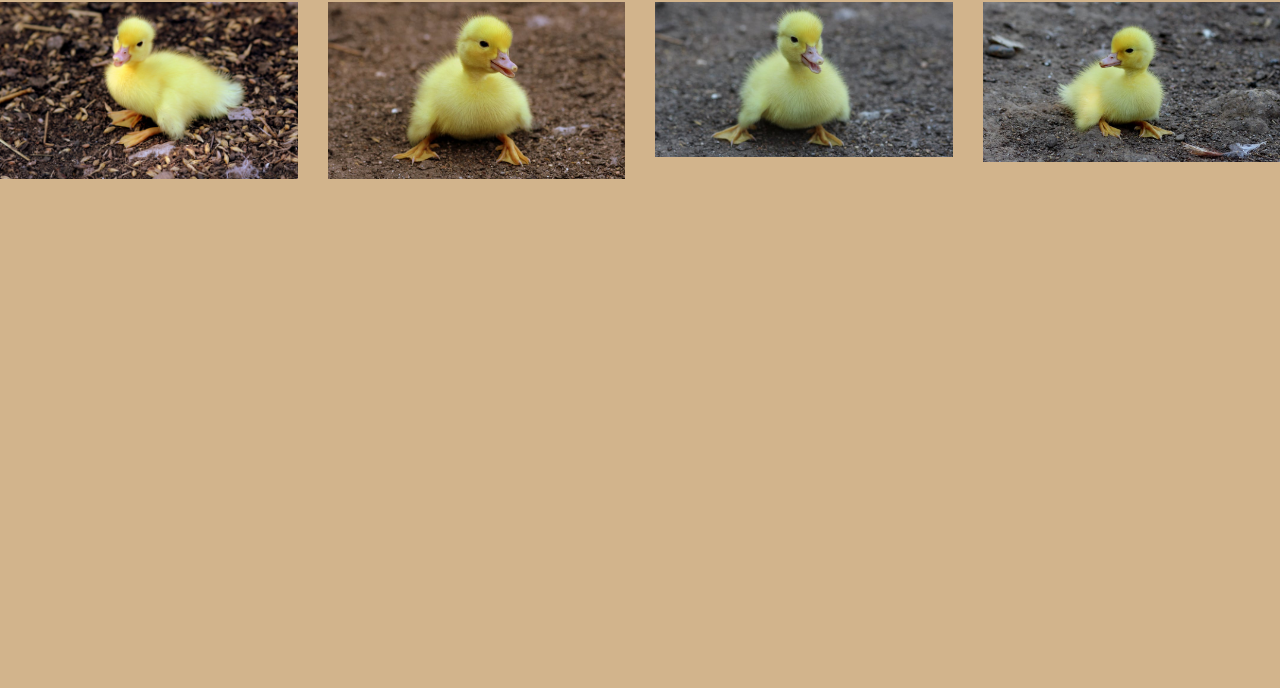
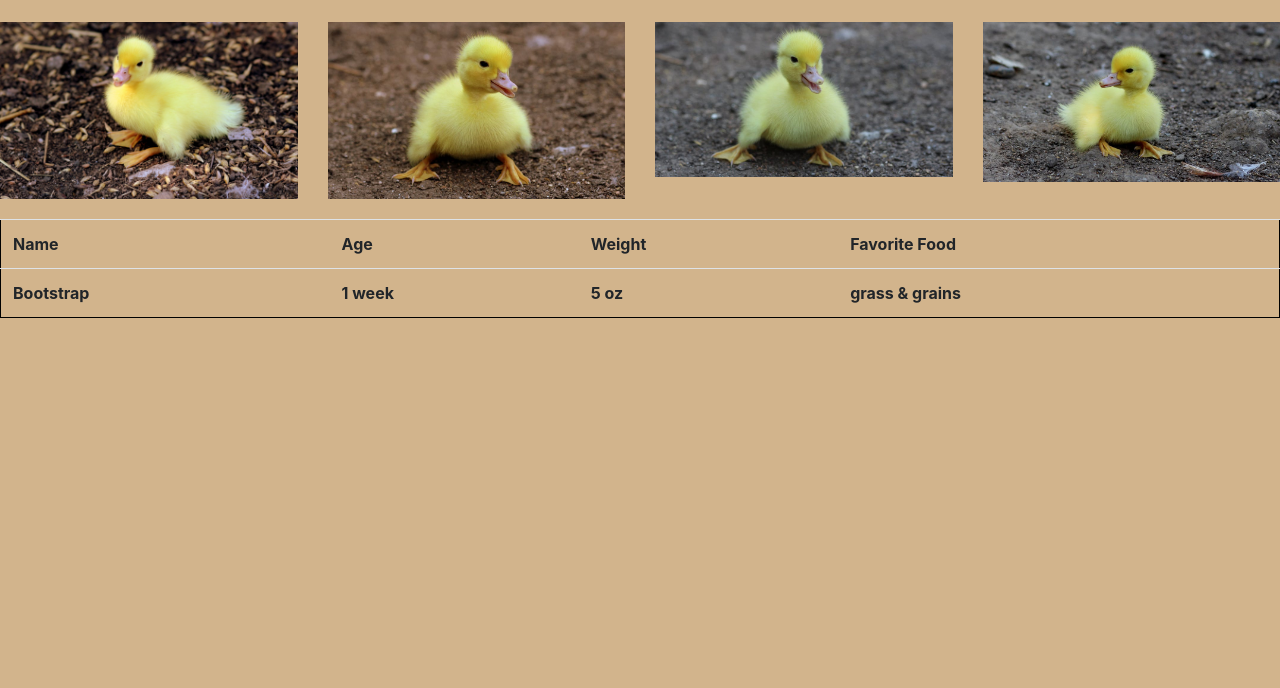
Before and after one commit to philippdreessen/lecture0, a plain HTML site: page duckling.html in a window 1280 px wide. Shown: the part 112-800 px from the top of the page. Drawn offline with nearby package versions, Linux system fonts and the light colour scheme.

Commit message:
adding bootstrap table

```diff
--- a/duckling.html
+++ b/duckling.html
@@ -25,13 +25,29 @@
       <h1 style="color: blue; text-align: center;">This is Bootstrap, the fearless duckling!</h1>
 
       <div class="row">
-        <div class="col-sm-3"><img src='duckling.jpeg', alt="There should be a cute duckling picture here :("></div>
-        <div class="col-sm-3"><img src='duckling2.jpeg', alt="There should be a cute duckling picture here :("></div>
-        <div class="col-sm-3"><img src='duckling3.jpeg', alt="There should be a cute duckling picture here :("></div>
-        <div class="col-sm-3"><img src='duckling4.jpeg', alt="There should be a cute duckling picture here :("></div>
+        <div class="col-lg-3"><img src='duckling.jpeg', alt="There should be a cute duckling picture here :("></div>
+        <div class="col-lg-3"><img src='duckling2.jpeg', alt="There should be a cute duckling picture here :("></div>
+        <div class="col-lg-3"><img src='duckling3.jpeg', alt="There should be a cute duckling picture here :("></div>
+        <div class="col-lg-3"><img src='duckling4.jpeg', alt="There should be a cute duckling picture here :("></div>
       </div>
 
 
+      <table class=table>
+        <tr>
+          <th>Name</th>
+          <th>Age</th>
+          <th>Weight</th>
+          <th>Favorite Food</th>
+        </tr>
+
+        <tr>
+          <th>Bootstrap</th>
+          <th>1 week</th>
+          <th>5 oz</th>
+          <th>grass & grains</th>
+        </tr>
+
+      </table>
 
 
     </body>
--- a/lecture0Styles.css
+++ b/lecture0Styles.css
@@ -70,6 +70,8 @@ table{
 
 img{
   width: 100%;
+  padding-top: 20px;
+  padding-bottom: 20px;
 
 }
 
```
